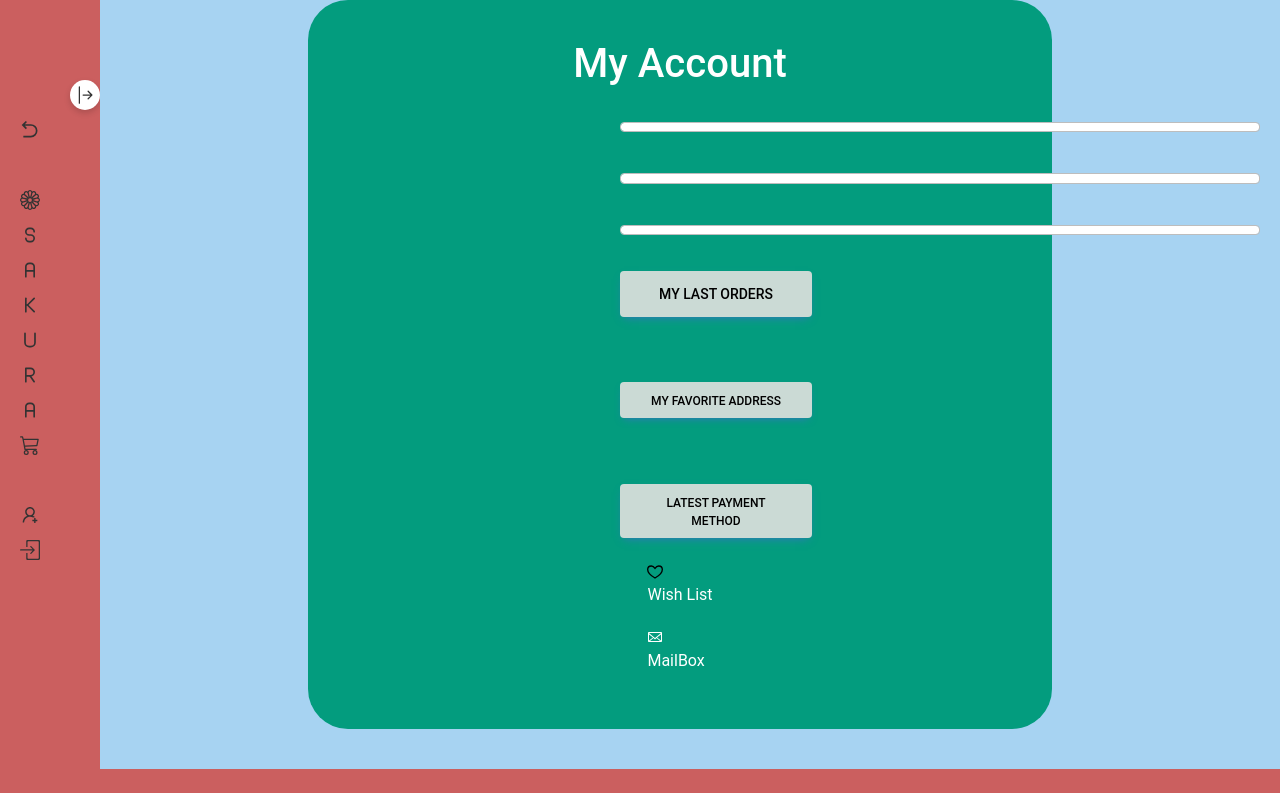
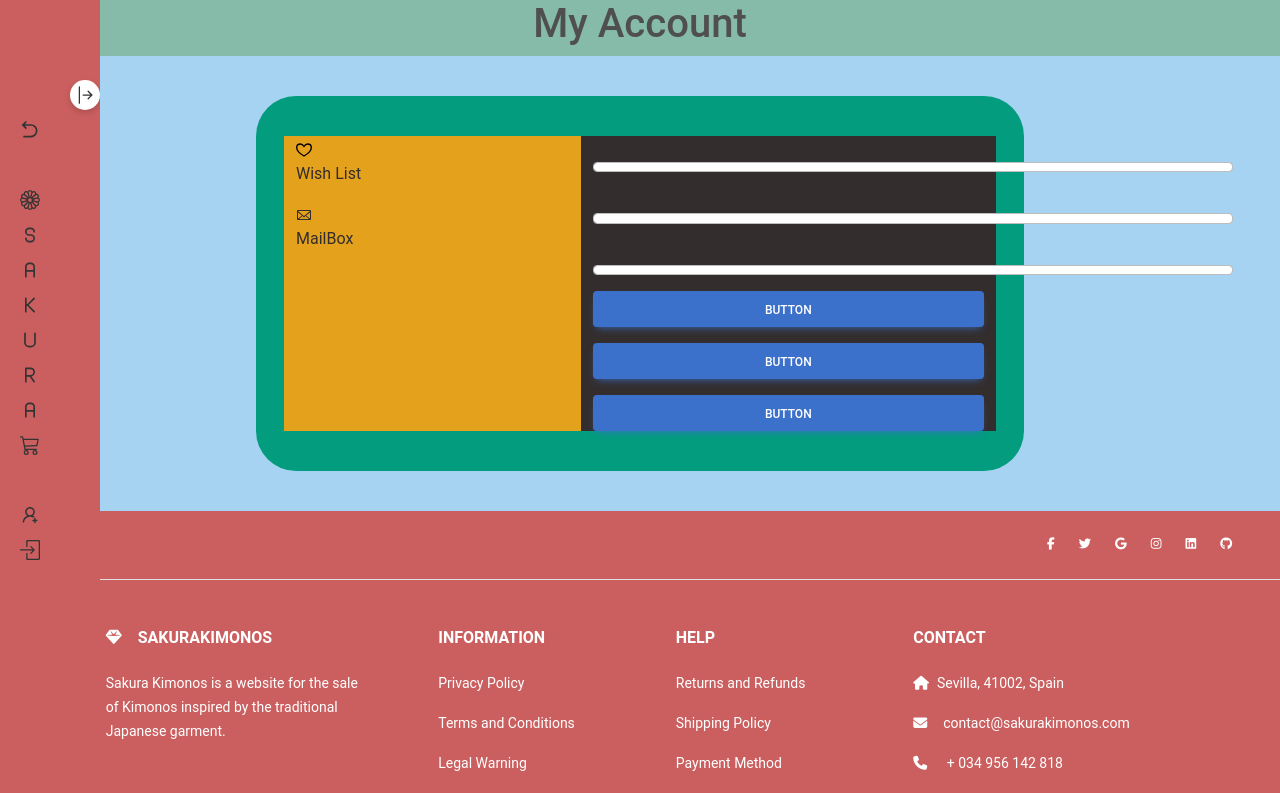
Before and after one commit to Sakura-Kimonos/Sakura-Kimonos-Front, a React (Vite) app: page /userProfile in a window 1280 px wide. Shown: the top 793 px of the page. Built offline with nearby package versions, Linux system fonts and the light colour scheme.

Commit message:
new changes grid5

```diff
--- a/src/pages/UserProfile .jsx
+++ b/src/pages/UserProfile .jsx
@@ -41,13 +41,28 @@ const UserProfile= () => {
   return (
     <>
     <SideBar/>
+
+    <h1 class="text-center">My Account </h1>
+
     <div className="container-form" >
-      <div class="row ">
+
 
         <form onSubmit={handleSubmit}  itemID="form1">
-          <h1>My Account</h1>
 
-        <div class="col-sm-2">
+        <div class="row">
+
+          <div class="col-md-5 bg-warning text-dark" >
+
+          <div class="col-sm4">
+            <GrFavorite name="document-text-outline"><GrFavorite/></GrFavorite><p> Wish List</p>
+            <GoMail name="document-text-outline"><GoMail/></GoMail><p> MailBox</p>
+          </div>
+
+
+
+          </div>
+
+        <div class="col-md-7  bg-dark text-white">
 
           <div className="mb-3">
             <label htmlFor=" name" className="form-label"> </label>
@@ -64,17 +79,15 @@ const UserProfile= () => {
             <span  name="Phone_Number" type="text" className="form-control" id="input-Phone_Number" required  onChange={handlePhone_NumberChange} />
           </div>
 
+          <div class="d-grid gap-3">
 
-              <button  type="submit"  className="btn btn-primary  btn-lg" id="btn-ad">My last Orders</button><br></br><br></br>
-              <button type="submit" className="btn btn-primary" id="btn-ad">My Favorite Address</button><br></br><br></br>
-              <button type="submit" className="btn btn-primary" id="btn-ad">Latest Payment Method</button>
-
+            <button class="btn btn-primary" type="button">Button</button>
+            <button class="btn btn-primary" type="button">Button</button>
+            <button class="btn btn-primary" type="button">Button</button>
 
           </div>
 
-          <div class="col-sm3">
-            <GrFavorite name="document-text-outline"><GrFavorite/></GrFavorite><p> Wish List</p>
-            <GoMail name="document-text-outline"><GoMail/></GoMail><p> MailBox</p>
+
         </div>
 
 
@@ -82,12 +95,25 @@ const UserProfile= () => {
 
 
 
-            <div class="col-">
         </div>
+
 
     </form>
 
-      </div>
+
+
+
+
+
+
+
+
+
+
+
+
+
+
     </div>
   </>
   );
```
Lines whose indentation alone changed are shown as unchanged.
